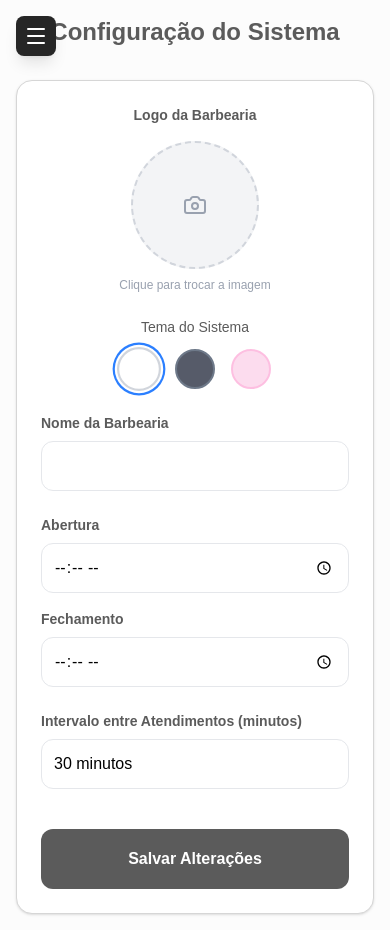
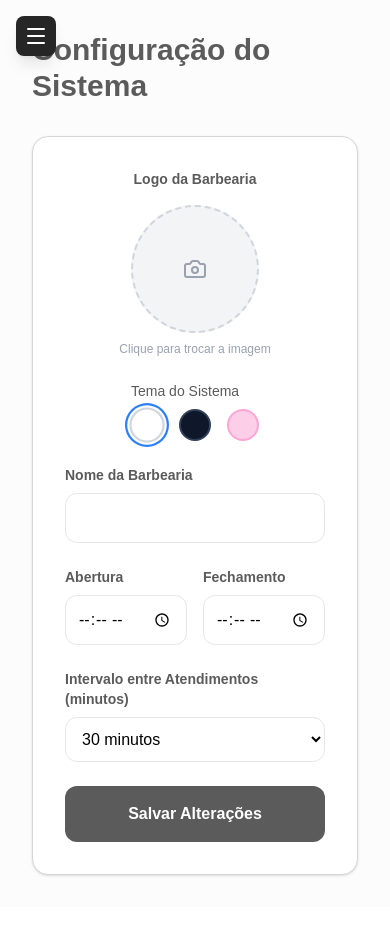
Before and after one commit to okarlheinz/systemBarbershop, a Next.js app: page /admin/configuracoes in a window 390 px wide. After the commit the page ends 907 px from the top, so only its background shows below. Built offline with nearby package versions, Linux system fonts and the light colour scheme; no server answers; the database is empty.

Commit message:
ajustando inputs de hora na responsividade v2

```diff
--- a/src/app/admin/configuracoes/page.tsx
+++ b/src/app/admin/configuracoes/page.tsx
@@ -13,8 +13,7 @@ export default function Configuracoes() {
         horario_abertura: '',
         horario_fechamento: '',
         intervalo_minutos: 30,
-        logo_url: '',
-        tema: 'light' // Adicionado ao estado do formulário
+        logo_url: ''
     })
     const [uploading, setUploading] = useState(false)
     const { theme, setTheme } = useTheme();
@@ -32,19 +31,22 @@ export default function Configuracoes() {
 
             const file = e.target.files[0]
             const fileExt = file.name.split('.').pop()
-            const fileName = `${Math.random()}.${fileExt}`
+            const fileName = `${Math.random()}.${fileExt}` // Nome aleatório para evitar cache
             const filePath = `${fileName}`
 
+            // 1. Upload para o Storage
             const { error: uploadError } = await supabase.storage
                 .from('logos')
                 .upload(filePath, file)
 
             if (uploadError) throw uploadError
 
+            // 2. Gerar URL Pública
             const { data: { publicUrl } } = supabase.storage
                 .from('logos')
                 .getPublicUrl(filePath)
 
+            // 3. Atualizar o estado do formulário
             setForm({ ...form, logo_url: publicUrl })
             alert("Logo carregada! Não esqueça de salvar as alterações.")
 
@@ -55,6 +57,7 @@ export default function Configuracoes() {
         }
     }
 
+
     useEffect(() => {
         async function carregarConfig() {
             const { data } = await supabase.from('configuracoes').select('*').single()
@@ -64,49 +67,36 @@ export default function Configuracoes() {
                     horario_abertura: data.horario_abertura,
                     horario_fechamento: data.horario_fechamento,
                     intervalo_minutos: data.intervalo_minutos,
-                    logo_url: data.logo_url,
-                    tema: data.tema || 'light'
+                    logo_url: data.logo_url
                 })
-                if (data.tema) setTheme(data.tema)
             }
             setLoading(false)
         }
         carregarConfig()
-    }, [setTheme])
+    }, [])
 
     async function salvar(e: React.FormEvent) {
         e.preventDefault()
         setSalvando(true)
-
-        // Buscamos o ID primeiro para garantir o update correto
-        const { data: configAtual } = await supabase.from('configuracoes').select('id').single()
-
         const { error } = await supabase
             .from('configuracoes')
-                .update({
-                ...form,
-                tema: theme // Garante que o tema selecionado no contexto seja salvo
-            })
-            .eq('id', configAtual?.id)
+            .update(form)
+            .eq('id', (await supabase.from('configuracoes').select('id').single()).data?.id)
 
         setSalvando(false)
-        if (!error) {
-            alert("Configurações salvas com sucesso!")
-        } else {
-            alert("Erro ao salvar configurações.")
-        }
+        if (!error) alert("Configurações salvas com sucesso!")
     }
 
-    if (loading) return <div className="p-10 text-foreground">Carregando...</div>
+    if (loading) return <div className="p-10">Carregando...</div>
 
     return (
         <div className="flex bg-card min-h-screen">
             <Sidebar />
-            <main className="flex-1 lg:ml-64 p-4 md:p-8">
+            <main className="flex-1 lg:ml-64 p-8">
                 <div className="max-w-2xl mx-auto">
-                    <h1 className="text-2xl md:text-3xl font-black mb-8 text-foreground text-center md:text-left">Configuração do Sistema</h1>
+                    <h1 className="text-3xl font-black mb-8 text-foreground">Configuração do Sistema</h1>
 
-                    <form onSubmit={salvar} className="bg-background p-6 md:p-8 rounded-2xl shadow-sm border border-border space-y-6">
+                    <form onSubmit={salvar} className="bg-background p-8 rounded-2xl shadow-sm border border-border space-y-6">                        <div>
                         <div className="flex flex-col items-center mb-6">
                             <label className="block text-sm font-bold text-foreground mb-4 text-center w-full">Logo da Barbearia</label>
                             <div className="relative group w-32 h-32 bg-gray-100 rounded-full overflow-hidden border-2 border-dashed border-gray-300 flex items-center justify-center cursor-pointer hover:border-black transition-colors">
@@ -125,51 +115,50 @@ export default function Configuracoes() {
                             </div>
                             <p className="text-xs text-gray-400 mt-2">{uploading ? 'Enviando...' : 'Clique para trocar a imagem'}</p>
 
-                            <div className="mt-6 flex flex-col items-center">
-                                <label className="text-sm font-medium mb-3 block text-foreground">Tema do Sistema</label>
+                            {/* ESCOLHA DE TEMA */}
+                            <div className="mt-6">
+                                <label className="text-sm font-medium mb-2 block text-foreground">Tema do Sistema</label>
                                 <div className="flex gap-4">
                                     {temas.map((t) => (
                                         <button
                                             key={t.id}
                                             type="button"
                                             onClick={() => setTheme(t.id)}
-                                            className={`w-10 h-10 rounded-full border-2 transition-all ${t.cor} ${theme === t.id ? 'ring-2 ring-offset-2 ring-blue-500 scale-110' : 'opacity-70'}`}
+                                            className={`w-8 h-8 rounded-full border-2 transition-all ${t.cor} ${theme === t.id ? 'ring-2 ring-offset-2 ring-blue-500 scale-110' : ''
+                                                }`}
                                             title={t.id}
                                         />
                                     ))}
                                 </div>
                             </div>
+                            {/* FIM DA ESCOLHA DE TEMA */}
                         </div>
-
-                        <div>
                         <label className="block text-sm font-bold text-foreground mb-2">Nome da Barbearia</label>
                         <input
                             type="text"
                             value={form.nome_barbearia}
                             onChange={e => setForm({ ...form, nome_barbearia: e.target.value })}
-                                className="w-full bg-white p-3 border border-gray-200 rounded-xl focus:ring-2 focus:ring-black outline-none text-black h-[50px]"
+                            className="w-full bg-white p-3 border border-gray-200 rounded-xl focus:ring-2 focus:ring-black outline-none text-black"
                         />
                     </div>
 
-                        {/* Ajuste de responsividade e altura fixa para igualar os inputs */}
-                        <div className="flex flex-col sm:flex-row gap-4">
-                            <div className="w-full">
+                        <div className="grid grid-cols-2 gap-4">
+                            <div>
                                 <label className="block text-sm font-bold text-foreground mb-2">Abertura</label>
                                 <input
                                     type="time"
                                     value={form.horario_abertura}
                                     onChange={e => setForm({ ...form, horario_abertura: e.target.value })}
-                                    className="w-full bg-white p-3 border border-gray-200 rounded-xl focus:ring-2 focus:ring-black outline-none text-black h-[50px]"
+                                    className="w-full bg-white p-3 border border-gray-200 rounded-xl focus:ring-2 focus:ring-black outline-none text-black"
                                 />
                             </div>
-
-                            <div className="w-full">
+                            <div>
                                 <label className="block text-sm font-bold text-foreground mb-2">Fechamento</label>
                                 <input
                                     type="time"
                                     value={form.horario_fechamento}
                                     onChange={e => setForm({ ...form, horario_fechamento: e.target.value })}
-                                    className="w-full bg-white p-3 border border-gray-200 rounded-xl focus:ring-2 focus:ring-black outline-none text-black h-[50px]"
+                                    className="w-full bg-white p-3 border border-gray-200 rounded-xl focus:ring-2 focus:ring-black outline-none text-black"
                                 />
                             </div>
                         </div>
@@ -179,7 +168,7 @@ export default function Configuracoes() {
                             <select
                                 value={form.intervalo_minutos}
                                 onChange={e => setForm({ ...form, intervalo_minutos: Number(e.target.value) })}
-                                className="w-full bg-white p-3 border border-gray-200 rounded-xl focus:ring-2 focus:ring-black outline-none text-black h-[50px] appearance-none"
+                                className="w-full bg-white p-3 border border-gray-200 rounded-xl focus:ring-2 focus:ring-black outline-none text-black"
                             >
                                 <option value={15}>15 minutos</option>
                                 <option value={30}>30 minutos</option>
@@ -190,7 +179,7 @@ export default function Configuracoes() {
 
                         <button
                             disabled={salvando}
-                            className="w-full bg-foreground text-white p-4 rounded-xl font-bold hover:opacity-90 transition-opacity disabled:bg-gray-400 mt-4 h-[60px]"
+                            className="w-full bg-foreground text-white p-4 rounded-xl font-bold hover:opacity-90 transition-opacity disabled:bg-gray-400"
                         >
                             {salvando ? "Salvando..." : "Salvar Alterações"}
                         </button>
```
Lines whose indentation alone changed are shown as unchanged.
